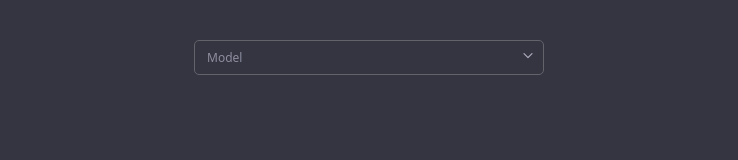
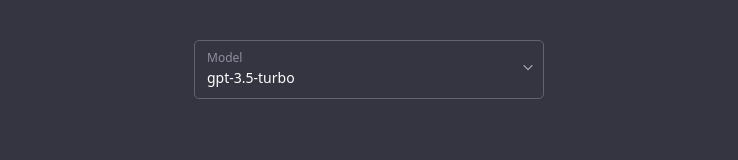
Before and after one commit to Jeff0Brewer/chatGPT-subscriptionless, a Next.js app: page / in a window 1280 px wide. Shown: the top 160 px of the page, without its empty margins (271-1009 px from the left). Built offline with nearby package versions, Linux system fonts and the light colour scheme.

Commit message:
add default model

```diff
--- a/src/components/chat.tsx
+++ b/src/components/chat.tsx
@@ -5,8 +5,10 @@
 import { jsonPostBody } from '@/lib/fetch'
 import styles from '@/styles/Chat.module.css'
 
+const DEFAULT_MODEL = 'gpt-3.5-turbo'
+
 const Chat: FC = () => {
-    const [model, setModel] = useState<string | null>(null)
+    const [model, setModel] = useState<string>(DEFAULT_MODEL)
     const [messages, setMessages] = useState<Array<Message>>([])
 
     useEffect(() => {
```
